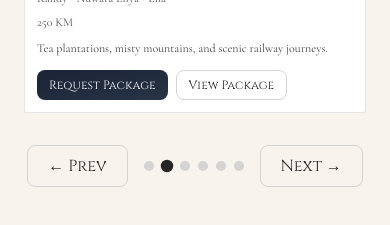
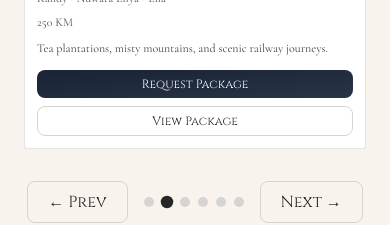
Before and after one commit to Aba-Ceylon/frontend, a Next.js app: page / in a window 390 px wide. Shown: the part 2315-2540 px from the top of the page. Built offline with nearby package versions, Linux system fonts and the light colour scheme; no server answers.

Commit message:
flex direction

```diff
--- a/src/features/packages/PackageCard.tsx
+++ b/src/features/packages/PackageCard.tsx
@@ -46,7 +46,7 @@ export default function PackageCard({ pkg }: PackageCardProps) {
 
         <p className="text-xs sm:text-sm text-neutral-700 leading-5 sm:leading-6 mb-3 sm:mb-5">{pkg.summary}</p>
 
-        <div className="flex gap-2 sm:gap-3">
+        <div className="flex gap-2 sm:gap-3 flex-col xl:flex-row">
           <button
             onClick={() => setSelectedPackage(pkg)}
             className="text-xs sm:text-sm px-3 sm:px-4 py-1.5 sm:py-2 font-cinzel rounded-lg bg-gradient-to-br from-slate-900/95 to-slate-800/95 backdrop-blur-md text-white hover:bg-amber-700 transition cursor-pointer"
```
